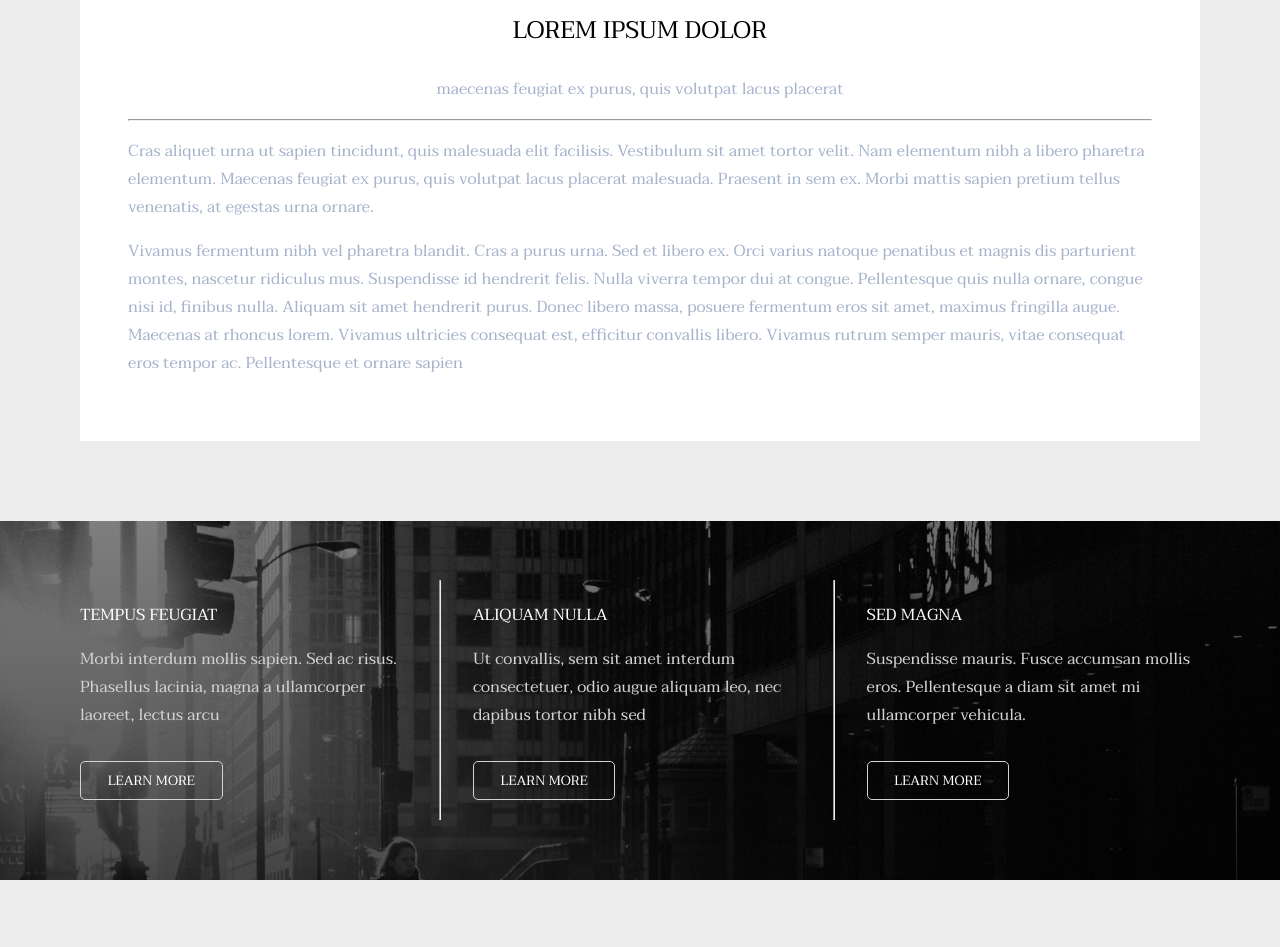
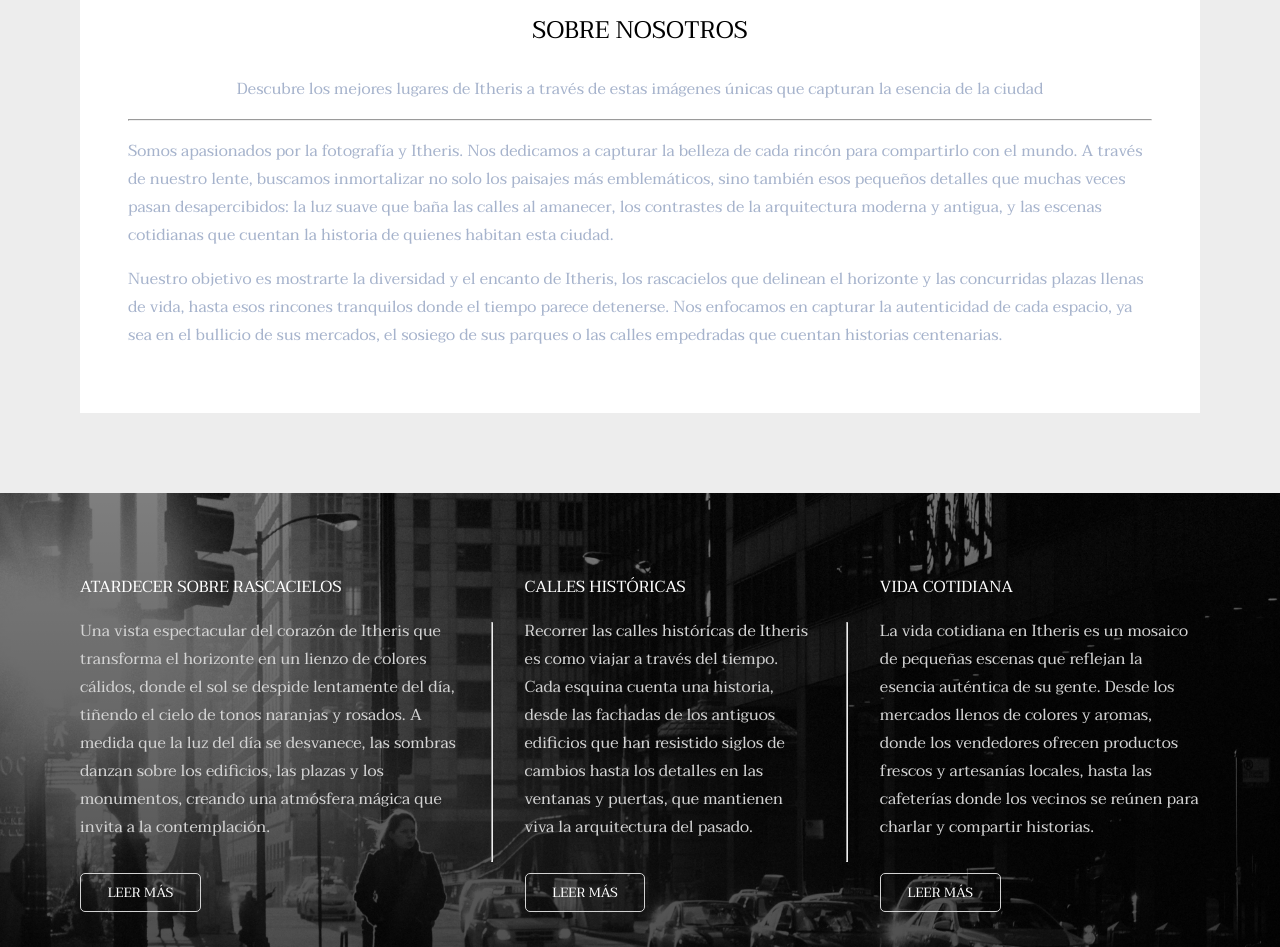
Before and after one commit to MarinaMadrid/itheris, a plain HTML site: page index.html in a window 1280 px wide. Shown: the part 940-1887 px from the top of the page. Drawn offline with Linux system fonts and the light colour scheme.

Commit message:
borrado, cambios de textos y de icono

```diff
--- a/index.html
+++ b/index.html
@@ -3,21 +3,22 @@
 <head>
     <meta charset="UTF-8">
     <meta name="viewport" content="width=device-width, initial-scale=1.0">
-    <title>Document</title>
+    <title>Itheris</title>
     <link rel="stylesheet" href="style.css">
     <link rel="stylesheet" href="https://cdnjs.cloudflare.com/ajax/libs/font-awesome/6.5.1/css/all.min.css"> <!--Versión 6-->
+    <link rel="icon" type="image/jpg" href="images/paseo-por-la-ciudad.png">
 </head>
 <body>
     <header>
         <nav>
-            <p>Transitive <span>by Marina Madrid García</span></p>
+            <p>Itheris <span>by Marina Madrid García</span></p>
             <i class="fa-solid fa-bars fa-lg" aria-hidden="true"></i>
         </nav>
         <div class="header__main">
-            <p>Transitive</p>
-            <p>A full responsive, business-oriented HTML5/CSS3 template
-                built by <span>Marina Madrid García</span> and released under the <span>Creative Commons</span>.</p>
-            <button class="button__blue">GET STARTED</button>
+            <p>Explora Itheris</p>
+            <p>Bienvenido a Itheris, una ciudad llena de historia, cultura y paisajes increíbles. Explora sus rincones a través de nuestra galería fotográfica.
+            </p>
+            <button class="button__blue">EMPECEMOS</button>
         </div>
     </header>
     <main>
@@ -26,32 +27,36 @@
                 <figure>
                     <img src="images/pic01.jpg" alt="">
                 </figure>
-                <p class="main__first__post__title">LOREM IPSUM DOLOR</p>
-                <p class="main__first__post__subtitle">maecenas feugiat ex purus, quis volutpat lacus placerat</p>
+                <p class="main__first__post__title">SOBRE NOSOTROS</p>
+                <p class="main__first__post__subtitle">Descubre los mejores lugares de Itheris a través de estas imágenes únicas que capturan la esencia de la ciudad</p>
                 <hr>
                 <div class="main__first__post__resume">
-                    <p>Cras aliquet urna ut sapien tincidunt, quis malesuada elit facilisis. Vestibulum sit amet tortor velit. Nam elementum nibh a libero pharetra elementum. Maecenas feugiat ex purus, quis volutpat lacus placerat malesuada. Praesent in sem ex. Morbi mattis sapien pretium tellus venenatis, at egestas urna ornare.</p>
-                    <p>Vivamus fermentum nibh vel pharetra blandit. Cras a purus urna. Sed et libero ex. Orci varius natoque penatibus et magnis dis parturient montes, nascetur ridiculus mus. Suspendisse id hendrerit felis. Nulla viverra tempor dui at congue. Pellentesque quis nulla ornare, congue nisi id, finibus nulla. Aliquam sit amet hendrerit purus. Donec libero massa, posuere fermentum eros sit amet, maximus fringilla augue. Maecenas at rhoncus lorem. Vivamus ultricies consequat est, efficitur convallis libero. Vivamus rutrum semper mauris, vitae consequat eros tempor ac. Pellentesque et ornare sapien</p>
+                    <p>Somos apasionados por la fotografía y Itheris. Nos dedicamos a capturar la belleza de cada rincón para compartirlo con el mundo.
+                        A través de nuestro lente, buscamos inmortalizar no solo los paisajes más emblemáticos, sino también esos pequeños detalles que muchas veces pasan desapercibidos: la luz suave que baña las calles al amanecer, los contrastes de la arquitectura moderna y antigua, y las escenas cotidianas que cuentan la historia de quienes habitan esta ciudad.
+                    </p>
+                    <p>Nuestro objetivo es mostrarte la diversidad y el encanto de Itheris, los rascacielos que delinean el horizonte y las concurridas plazas llenas de vida, hasta esos rincones tranquilos donde el tiempo parece detenerse.
+                        Nos enfocamos en capturar la autenticidad de cada espacio, ya sea en el bullicio de sus mercados, el sosiego de sus parques o las calles empedradas que cuentan historias centenarias.
+                    </p>
                 </div>
             </article>
         </section>
         <section class="main__posts">
                 <article>
-                    <p>TEMPUS FEUGIAT</p>
-                    <p>Morbi interdum mollis sapien. Sed ac risus. Phasellus lacinia, magna a ullamcorper laoreet, lectus arcu</p>
-                    <button class="button__white">LEARN MORE</button>
+                    <p>ATARDECER SOBRE RASCACIELOS</p>
+                    <p>Una vista espectacular del corazón de Itheris que transforma el horizonte en un lienzo de colores cálidos, donde el sol se despide lentamente del día, tiñendo el cielo de tonos naranjas y rosados. A medida que la luz del día se desvanece, las sombras danzan sobre los edificios, las plazas y los monumentos, creando una atmósfera mágica que invita a la contemplación.</p>
+                    <button class="button__white">LEER MÁS</button>
                 </article>
                 <hr class="hr__vertical">
                 <article>
-                    <p>ALIQUAM NULLA</p>
-                    <p>Ut convallis, sem sit amet interdum consectetuer, odio augue aliquam leo, nec dapibus tortor nibh sed</p>
-                    <button class="button__white">LEARN MORE</button>
+                    <p>CALLES HISTÓRICAS</p>
+                    <p>Recorrer las calles históricas de Itheris es como viajar a través del tiempo. Cada esquina cuenta una historia, desde las fachadas de los antiguos edificios que han resistido siglos de cambios hasta los detalles en las ventanas y puertas, que mantienen viva la arquitectura del pasado.</p>
+                    <button class="button__white">LEER MÁS</button>
                 </article>
                 <hr class="hr__vertical">
                 <article>
-                    <p>SED MAGNA</p>
-                    <p>Suspendisse mauris. Fusce accumsan mollis eros. Pellentesque a diam sit amet mi ullamcorper vehicula.</p>
-                    <button class="button__white">LEARN MORE</button>
+                    <p>VIDA COTIDIANA</p>
+                    <p>La vida cotidiana en Itheris es un mosaico de pequeñas escenas que reflejan la esencia auténtica de su gente. Desde los mercados llenos de colores y aromas, donde los vendedores ofrecen productos frescos y artesanías locales, hasta las cafeterías donde los vecinos se reúnen para charlar y compartir historias.</p>
+                    <button class="button__white">LEER MÁS</button>
                 </article>
         </section>
         <section class="main__blog">
@@ -107,7 +112,7 @@
         </section>
     </main>
     <footer>
-        <p>Powered by: <a href="http://">Templated.co</a></p>
+        <p>Powered by: <a href="http://">Marina Madrid García</a></p>
     </footer>
 </body>
 </html>
```
Also changed, not shown: images/paseo-por-la-ciudad.png (added), 2 other files.
